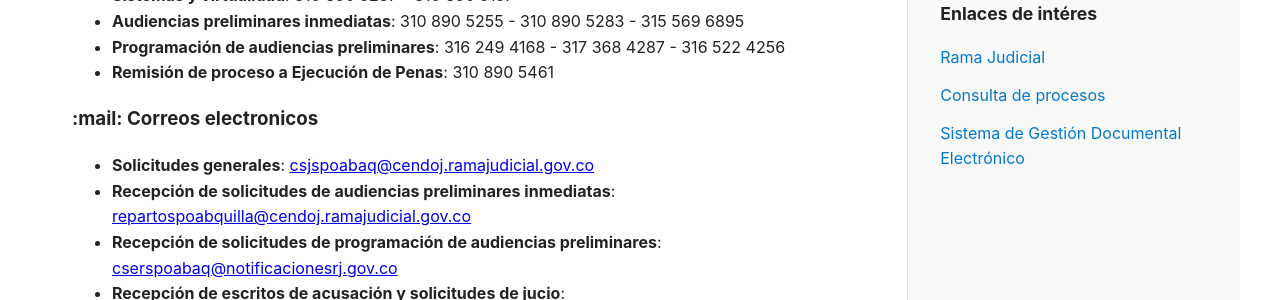
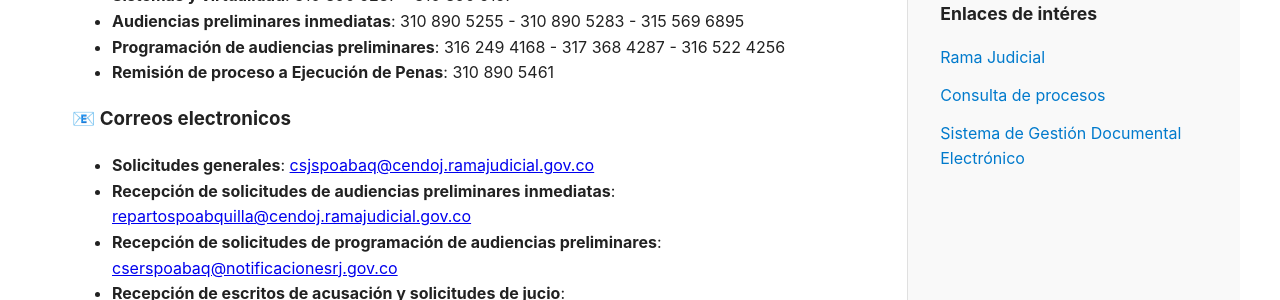
Before and after one commit to csjspoabaq/csjspoabaq.github.io, a Jekyll site: the page built from pages/contacto/index.md, in a window 1280 px wide. Shown: the part 460-760 px from the top of the page. Built offline with Jekyll 4.4.1, drawn with Linux system fonts in a browser that asks for light colours; emoji names are drawn with the system emoji font; part of the change alters nothing that is shown.

```diff
--- a/pages/contacto/index.md
+++ b/pages/contacto/index.md
@@ -19,7 +19,7 @@ Puedes comunicarte con el Centro de Servicios Judiciales - SPOA Barranquilla a t
  - **Programación de audiencias preliminares**: 316 249 4168 - 317 368 4287 - 316 522 4256
  - **Remisión de proceso a Ejecución de Penas**: 310 890 5461
 
-### :mail: Correos electronicos
+### :email: Correos electronicos
 
 - **Solicitudes generales**: [csjspoabaq@cendoj.ramajudicial.gov.co](mailto:csjspoabaq@cendoj.ramajudicial.gov.co)
 - **Recepción de solicitudes de audiencias preliminares inmediatas**: [repartospoabquilla@cendoj.ramajudicial.gov.co](mailto:repartospoabquilla@cendoj.ramajudicial.gov.co)
```
